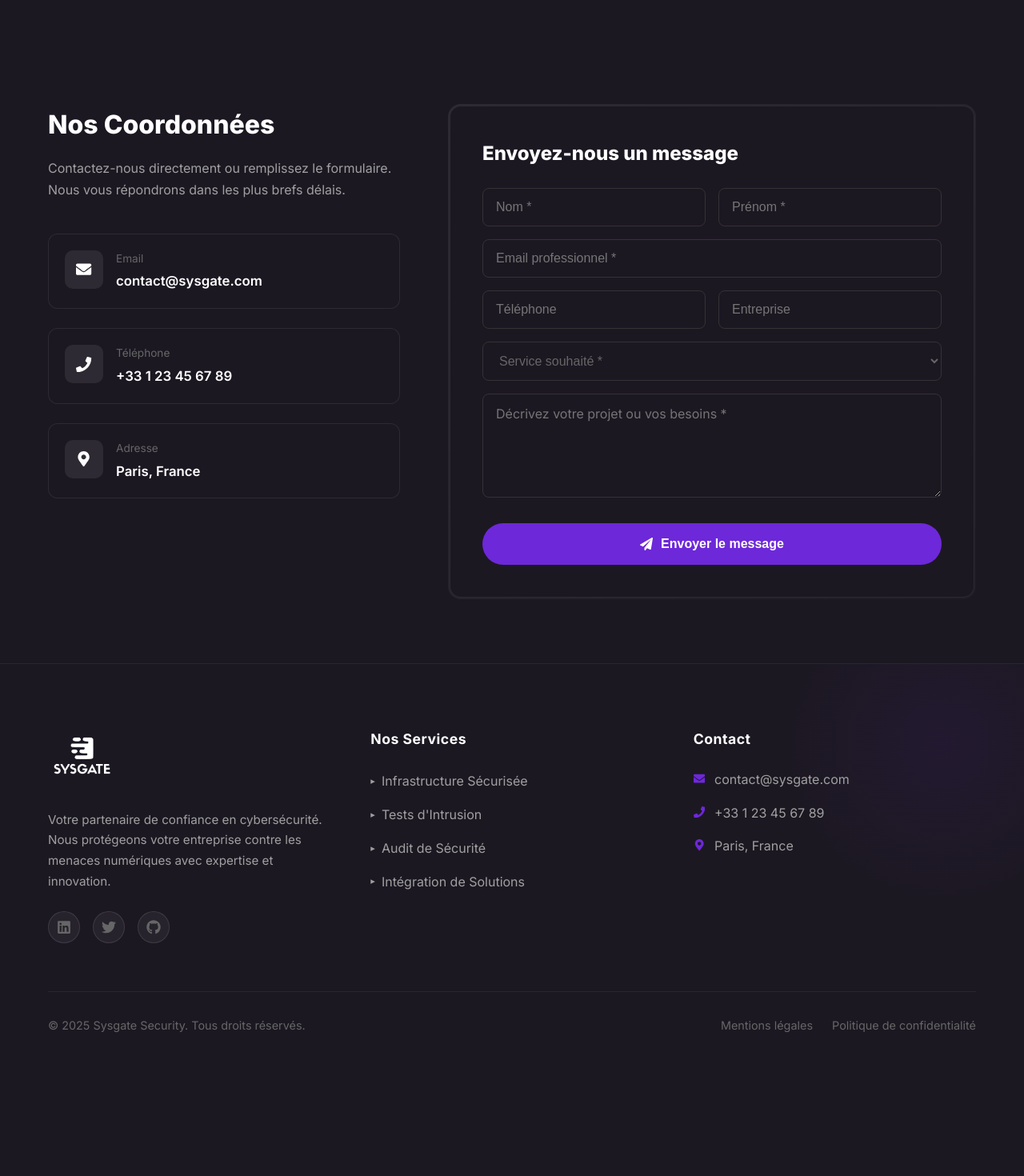
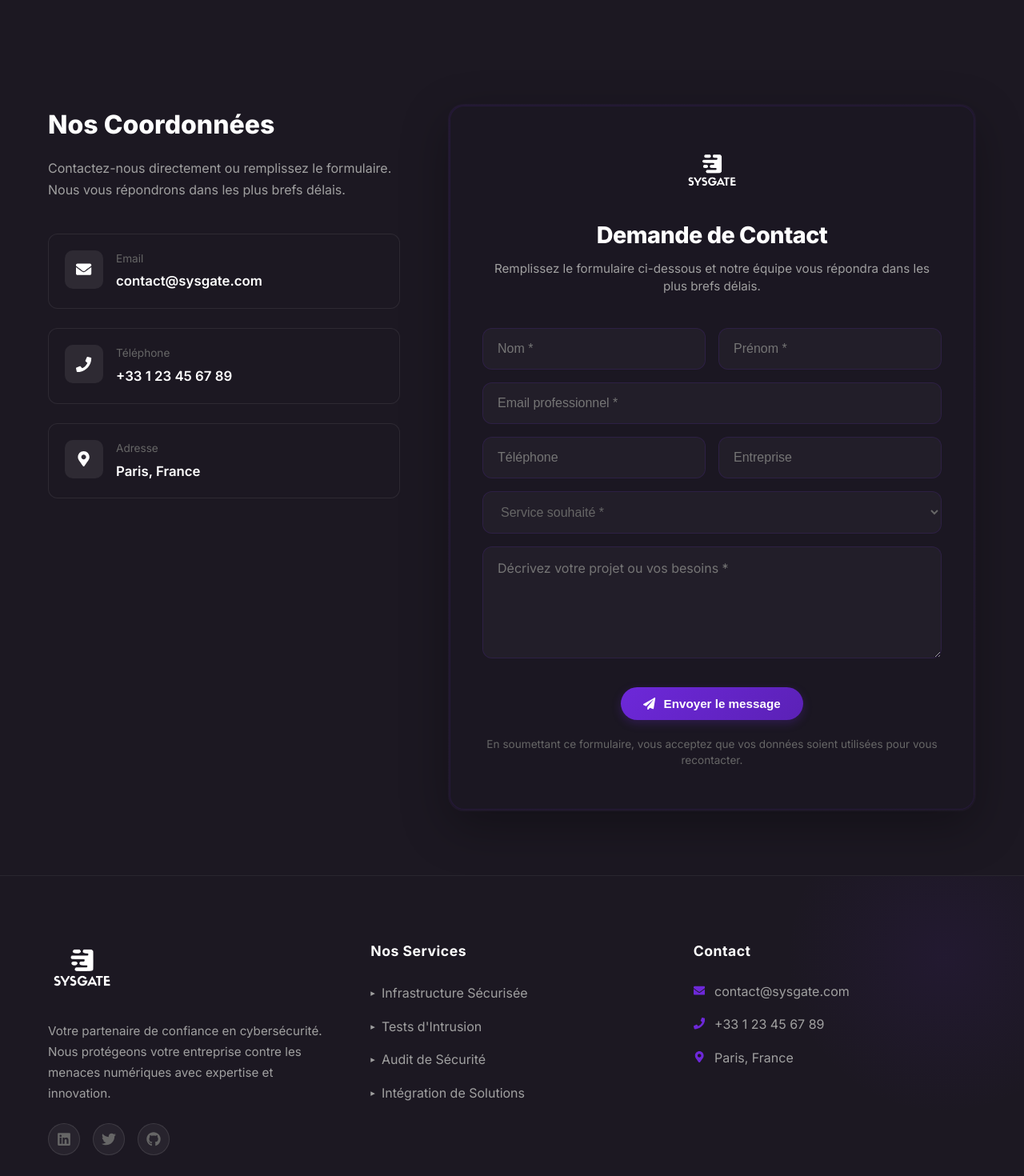
Before and after one commit to Cyborgfck12/Sysgate, a React (Vite) app: page /contact in a window 1280 px wide. Shown: the part 580-2050 px from the top of the page at 80% size. Before the commit the page ends 1903 px from the top, so only its background shows below. Built offline with nearby package versions, Linux system fonts and the light colour scheme.

Commit message:
Major UI improvements: redesigned contact form, fixed navigation, updated footer

```diff
--- a/src/components/Footer.jsx
+++ b/src/components/Footer.jsx
@@ -153,6 +153,7 @@ const Footer = () => {
                                             alignItems: 'center',
                                             gap: '8px'
                                         }}
+                                        onClick={() => window.scrollTo({ top: 0, behavior: 'smooth' })}
                                         onMouseEnter={(e) => e.target.style.color = service.color}
                                         onMouseLeave={(e) => e.target.style.color = 'var(--color-text-secondary)'}
                                     >
@@ -204,37 +205,11 @@ const Footer = () => {
                     borderTop: '1px solid rgba(255,255,255,0.06)',
                     paddingTop: '30px',
                     paddingBottom: '30px',
-                    display: 'flex',
-                    justifyContent: 'space-between',
-                    alignItems: 'center',
-                    flexWrap: 'wrap',
-                    gap: '20px'
+                    textAlign: 'center'
                 }}>
                     <p style={{ color: 'var(--color-text-muted)', fontSize: '0.9rem' }}>
                         © 2025 Sysgate Security. Tous droits réservés.
                     </p>
-                    <div style={{ display: 'flex', gap: '24px', fontSize: '0.9rem' }}>
-                        <a href="#" style={{
-                            color: 'var(--color-text-muted)',
-                            textDecoration: 'none',
-                            transition: 'color 0.3s ease'
-                        }}
-                        onMouseEnter={(e) => e.target.style.color = 'white'}
-                        onMouseLeave={(e) => e.target.style.color = 'var(--color-text-muted)'}
-                        >
-                            Mentions légales
-                        </a>
-                        <a href="#" style={{
-                            color: 'var(--color-text-muted)',
-                            textDecoration: 'none',
-                            transition: 'color 0.3s ease'
-                        }}
-                        onMouseEnter={(e) => e.target.style.color = 'white'}
-                        onMouseLeave={(e) => e.target.style.color = 'var(--color-text-muted)'}
-                        >
-                            Politique de confidentialité
-                        </a>
-                    </div>
                 </div>
             </div>
         </footer>
--- a/src/components/Navbar.jsx
+++ b/src/components/Navbar.jsx
@@ -84,7 +84,11 @@ const Navbar = () => {
         >
             <div className="container" style={{ display: 'flex', alignItems: 'center', justifyContent: 'center', position: 'relative' }}>
                 {/* Left: Logo */}
-                <Link to="/" style={{ display: 'flex', alignItems: 'center', zIndex: 1002, position: 'absolute', left: '20px' }}>
+                <Link
+                    to="/"
+                    style={{ display: 'flex', alignItems: 'center', zIndex: 1002, position: 'absolute', left: '20px' }}
+                    onClick={() => window.scrollTo({ top: 0, behavior: 'smooth' })}
+                >
                     <img src="/Image/logl12.webp" alt="Sysgate Logo" style={{ height: scrolled || isOpen ? '65px' : '80px', width: 'auto', transition: 'height 0.3s ease' }} />
                 </Link>
 
--- a/src/pages/Contact.jsx
+++ b/src/pages/Contact.jsx
@@ -134,19 +134,46 @@ const Contact = () => {
                             transition={{ duration: 0.6 }}
                         >
                             <div style={{
-                                background: 'linear-gradient(135deg, rgba(255,255,255,0.08), rgba(255,255,255,0.02))',
+                                background: 'linear-gradient(135deg, rgba(109, 40, 217, 0.08), rgba(109, 40, 217, 0.02))',
                                 padding: '2px',
-                                borderRadius: '16px'
+                                borderRadius: '20px',
+                                boxShadow: '0 20px 60px rgba(0,0,0,0.3)'
                             }}>
                                 <form onSubmit={handleSubmit} style={{
-                                    backgroundColor: 'var(--color-bg-secondary)',
-                                    borderRadius: '14px',
-                                    padding: isMobile ? '24px' : '40px',
-                                    border: '1px solid rgba(255, 255, 255, 0.08)'
+                                    backgroundColor: 'rgba(28, 24, 34, 0.95)',
+                                    borderRadius: '18px',
+                                    padding: isMobile ? '32px 24px' : '50px 40px',
+                                    border: '1px solid rgba(109, 40, 217, 0.12)',
+                                    backdropFilter: 'blur(20px)'
                                 }}>
-                                    <h4 style={{ fontSize: '1.5rem', fontWeight: 800, color: 'white', marginBottom: '24px' }}>
-                                        Envoyez-nous un message
+                                    {/* Logo et titre */}
+                                    <div style={{ textAlign: 'center', marginBottom: '40px' }}>
+                                        <img
+                                            src="/Image/logl12.webp"
+                                            alt="Sysgate Logo"
+                                            style={{
+                                                height: '60px',
+                                                width: 'auto',
+                                                marginBottom: '20px'
+                                            }}
+                                        />
+                                        <h4 style={{
+                                            fontSize: '1.8rem',
+                                            fontWeight: 800,
+                                            color: 'white',
+                                            marginBottom: '8px',
+                                            letterSpacing: '-0.5px'
+                                        }}>
+                                            Demande de Contact
                                         </h4>
+                                        <p style={{
+                                            color: 'var(--color-text-secondary)',
+                                            fontSize: '0.95rem',
+                                            lineHeight: '1.5'
+                                        }}>
+                                            Remplissez le formulaire ci-dessous et notre équipe vous répondra dans les plus brefs délais.
+                                        </p>
+                                    </div>
 
                                     <div style={{
                                         display: 'grid',
@@ -177,15 +204,24 @@ const Contact = () => {
                                         required
                                         style={{
                                             width: '100%',
-                                            padding: '14px 16px',
-                                            backgroundColor: 'var(--color-bg-primary)',
-                                            border: '1px solid var(--color-border)',
-                                            borderRadius: '8px',
+                                            padding: '16px 18px',
+                                            backgroundColor: 'rgba(255,255,255,0.03)',
+                                            border: '1px solid rgba(109, 40, 217, 0.15)',
+                                            borderRadius: '12px',
                                             color: formData.service ? 'white' : 'var(--color-text-muted)',
-                                            fontSize: '16px', // No zoom iOS
+                                            fontSize: '16px',
                                             marginBottom: '16px',
                                             outline: 'none',
-                                            cursor: 'pointer'
+                                            cursor: 'pointer',
+                                            transition: 'all 0.3s ease'
+                                        }}
+                                        onFocus={(e) => {
+                                            e.target.style.borderColor = 'rgba(109, 40, 217, 0.5)';
+                                            e.target.style.backgroundColor = 'rgba(109, 40, 217, 0.05)';
+                                        }}
+                                        onBlur={(e) => {
+                                            e.target.style.borderColor = 'rgba(109, 40, 217, 0.15)';
+                                            e.target.style.backgroundColor = 'rgba(255,255,255,0.03)';
                                         }}
                                     >
                                         <option value="">Service souhaité *</option>
@@ -203,35 +239,73 @@ const Contact = () => {
                                         onChange={handleChange}
                                         style={{
                                             width: '100%',
-                                            padding: '14px 16px',
-                                            backgroundColor: 'var(--color-bg-primary)',
-                                            border: '1px solid var(--color-border)',
-                                            borderRadius: '8px',
+                                            padding: '16px 18px',
+                                            backgroundColor: 'rgba(255,255,255,0.03)',
+                                            border: '1px solid rgba(109, 40, 217, 0.15)',
+                                            borderRadius: '12px',
                                             color: 'white',
-                                            fontSize: '16px', // No zoom iOS
-                                            marginBottom: '24px',
+                                            fontSize: '16px',
+                                            marginBottom: '28px',
                                             outline: 'none',
                                             resize: 'vertical',
-                                            fontFamily: 'inherit'
+                                            fontFamily: 'inherit',
+                                            transition: 'all 0.3s ease',
+                                            minHeight: '140px'
+                                        }}
+                                        onFocus={(e) => {
+                                            e.target.style.borderColor = 'rgba(109, 40, 217, 0.5)';
+                                            e.target.style.backgroundColor = 'rgba(109, 40, 217, 0.05)';
+                                            e.target.style.boxShadow = '0 0 0 3px rgba(109, 40, 217, 0.08)';
+                                        }}
+                                        onBlur={(e) => {
+                                            e.target.style.borderColor = 'rgba(109, 40, 217, 0.15)';
+                                            e.target.style.backgroundColor = 'rgba(255,255,255,0.03)';
+                                            e.target.style.boxShadow = 'none';
                                         }}
                                     />
 
+                                    <div style={{ textAlign: 'center' }}>
                                         <button
                                             type="submit"
-                                        className="btn btn-primary"
+                                            className="btn"
                                             style={{
-                                            width: '100%',
-                                            padding: '16px',
-                                            fontSize: '1rem',
+                                                padding: '12px 28px',
+                                                fontSize: '0.95rem',
                                                 fontWeight: 600,
-                                            display: 'flex',
+                                                display: 'inline-flex',
                                                 alignItems: 'center',
                                                 justifyContent: 'center',
-                                            gap: '10px'
+                                                gap: '10px',
+                                                background: 'linear-gradient(135deg, var(--color-accent-primary), var(--color-accent-secondary))',
+                                                color: 'white',
+                                                border: 'none',
+                                                borderRadius: '9999px',
+                                                cursor: 'pointer',
+                                                transition: 'all 0.3s ease',
+                                                boxShadow: '0 4px 12px rgba(109, 40, 217, 0.25)'
+                                            }}
+                                            onMouseEnter={(e) => {
+                                                e.target.style.transform = 'translateY(-2px)';
+                                                e.target.style.boxShadow = '0 8px 20px rgba(109, 40, 217, 0.35)';
+                                            }}
+                                            onMouseLeave={(e) => {
+                                                e.target.style.transform = 'translateY(0)';
+                                                e.target.style.boxShadow = '0 4px 12px rgba(109, 40, 217, 0.25)';
                                             }}
                                         >
                                             <FaPaperPlane /> Envoyer le message
                                         </button>
+                                    </div>
+
+                                    <p style={{
+                                        textAlign: 'center',
+                                        marginTop: '20px',
+                                        color: 'var(--color-text-muted)',
+                                        fontSize: '0.85rem',
+                                        lineHeight: '1.5'
+                                    }}>
+                                        En soumettant ce formulaire, vous acceptez que vos données soient utilisées pour vous recontacter.
+                                    </p>
                                 </form>
                             </div>
                         </motion.div>
@@ -279,15 +353,26 @@ const Input = ({ style, ...props }) => (
     <input
         {...props}
         style={{
-            padding: '14px 16px',
-            backgroundColor: 'var(--color-bg-primary)',
-            border: '1px solid var(--color-border)',
-            borderRadius: '8px',
+            padding: '16px 18px',
+            backgroundColor: 'rgba(255,255,255,0.03)',
+            border: '1px solid rgba(109, 40, 217, 0.15)',
+            borderRadius: '12px',
             color: 'white',
-            fontSize: '16px', // No zoom iOS
+            fontSize: '16px',
             outline: 'none',
             width: '100%',
+            transition: 'all 0.3s ease',
             ...style
+        }}
+        onFocus={(e) => {
+            e.target.style.borderColor = 'rgba(109, 40, 217, 0.5)';
+            e.target.style.backgroundColor = 'rgba(109, 40, 217, 0.05)';
+            e.target.style.boxShadow = '0 0 0 3px rgba(109, 40, 217, 0.08)';
+        }}
+        onBlur={(e) => {
+            e.target.style.borderColor = 'rgba(109, 40, 217, 0.15)';
+            e.target.style.backgroundColor = 'rgba(255,255,255,0.03)';
+            e.target.style.boxShadow = 'none';
         }}
     />
 );
```
Also changed, not shown: src/components/Pentest.jsx (+7 -4 lines), src/pages/Home.jsx (+8 -2 lines). Lines whose indentation alone changed are shown as unchanged.
